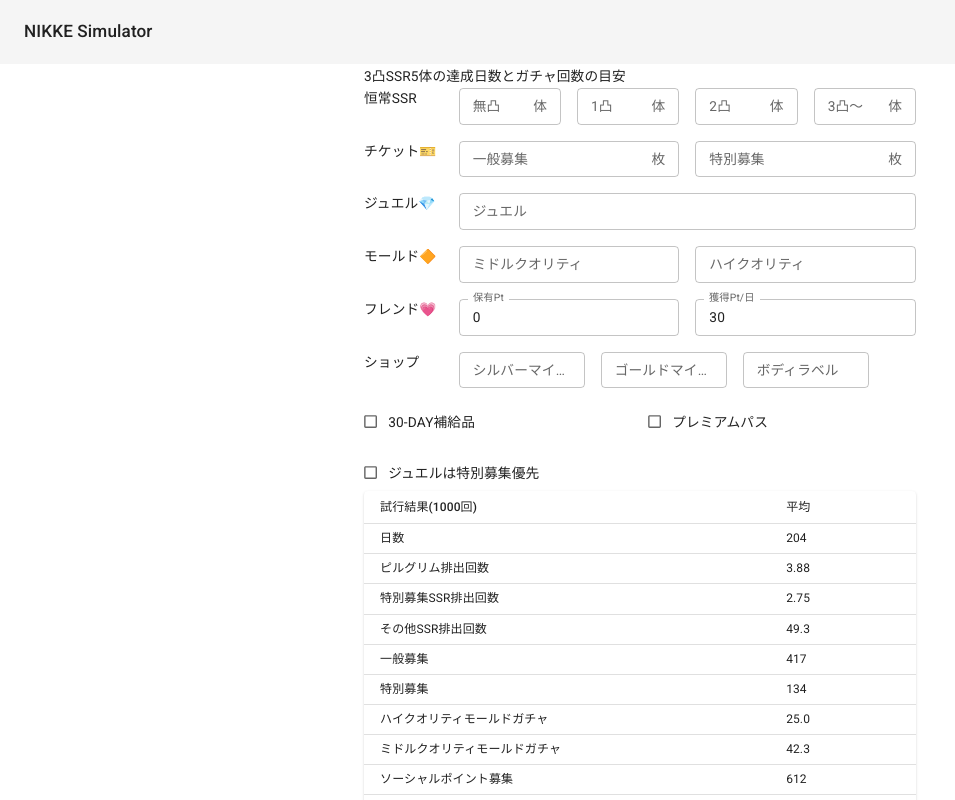
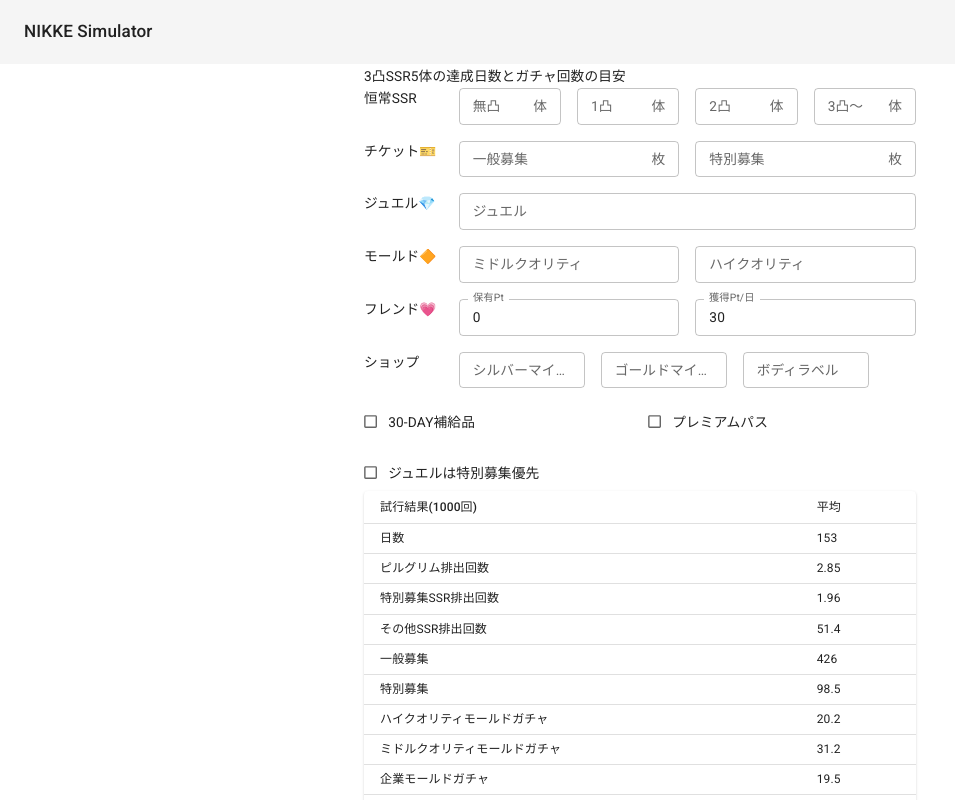
Before and after one commit to taroy5913/nikke-simulator, a React (Create React App) app: page / in a window 1280 px wide. Shown: the top 800 px of the page, without its empty margins (0-955 px from the left). Built offline with nearby package versions, Linux system fonts and the light colour scheme.

Commit message:
#24 Add tribe tower rewards.

```diff
--- a/src/App.tsx
+++ b/src/App.tsx
@@ -27,7 +27,9 @@
   subscriptionGems: 100,
   seasonPassMiddleQualityMolds: [10, 2, 2, 2, 10, 2, 2, 2, 2, 10, 2, 2, 2, 2, 10],
   premiumPassHighQualityMolds: [5, 3, 3, 3, 7, 3, 3, 3, 3, 7, 3, 3, 3, 3, 0],
-  premiumPassVouchers: [5, 1, 1, 1, 3, 1, 1, 1, 1, 3, 1, 1, 1, 1, 3]
+  premiumPassVouchers: [5, 1, 1, 1, 3, 1, 1, 1, 1, 3, 1, 1, 1, 1, 3],
+  companyTribeTowers: [[0], [1], [2], [0], [1], [2], [0, 1, 2]], // 曜日ごとの企業別トライブタワー(いったん、ピルグリムタワーをのぞく)
+  // companyTribeTowers: [[0], [1], [2,3], [0], [1], [2], [0, 1, 2, 3]], // 曜日ごとの企業別トライブタワー
 }
 interface Props {
   duplicates: number[]; // no body, single, duplicate, triplicate
@@ -54,6 +56,10 @@
   advancedVouchers: number;
   highQualityVouchers: number;
   middleQualityVouchers: number;
+  companyVouchers: number;
+
+  tribeTowerRewardGems: number;
+
   eventRewardGems: number;
   eventRewardVouchers: number;
   eventRewardAdvancedVouchers: number;
@@ -74,16 +80,20 @@
   numAdvanced: number; // 期間限定排出回数
   numOtherwise: number; // (ピルグリムと期間限定を除く)一般SSR排出回数
 }
-const getDefaultSample = (defaultValue:number=0): Sample => {
+const getDefaultSample = (): Sample => {
   return {
-    days: defaultValue,
-    friendVouchers: defaultValue,
-    spareBodies: defaultValue,
-    advancedSpareBodies: defaultValue,
-    vouchers: defaultValue,
-    advancedVouchers: defaultValue,
-    highQualityVouchers: defaultValue,
-    middleQualityVouchers: defaultValue,
+    days: 0,
+    friendVouchers: 0,
+    spareBodies: 0,
+    advancedSpareBodies: 0,
+    vouchers: 0,
+    advancedVouchers: 0,
+    companyVouchers: 0,
+    highQualityVouchers: 0,
+    middleQualityVouchers: 0,
+
+    tribeTowerRewardGems: 0,
+
     eventRewardGems: 0,
     eventRewardVouchers: 0,
     eventRewardAdvancedVouchers: 0,
@@ -115,10 +125,15 @@
   let advancedNikkes: number[] = new Array(100).fill(0);
   let vouchers = props.vouchers;
   let advancedVouchers = props.advancedVouchers;
+
   let gems = props.gems;
   let bodyLabelShopPoints = props.bodyLabelShopPoints;
   let middleQualityMolds = props.middleQualityMolds;
   let highQualityMolds = props.highQualityMolds;
+
+  let companiesMolds = [0, 0, 0, 0]; // TODO: add text field for pilgrim molds
+  let companyVouchers = 0;
+
   let friendPoints = props.friendPoints;
   let numFriends = props.numFriends;
   let mileageShopPoints = props.mileageShopPoints;
@@ -136,6 +151,24 @@
       res.subscriptionGems += RewardConfig.subscriptionGems;
     }
 
+    // tribe tower
+    const towerIndices = RewardConfig.companyTribeTowers[t % RewardConfig.companyTribeTowers.length]
+    for (let towerIndex of towerIndices) {
+      for (let dt = 0; dt < 3; ++dt) {
+        const nt = t + dt;
+        if (nt % 5 === 0) {
+          // 5の倍数階ならジュエルx100, 企業別モールドx5
+          gems += 100;
+          res.tribeTowerRewardGems += 100;
+          companiesMolds[towerIndex] += 5;
+        } else {
+          // 5の倍数階以外ならジュエルx50, 企業別モールドx1
+          gems += 50;
+          res.tribeTowerRewardGems += 50;
+          companiesMolds[towerIndex] += 1;
+        }
+      }
+    }
 
     if (t % 30 < RewardConfig.seasonPassMiddleQualityMolds.length) { // season pass
       middleQualityMolds += RewardConfig.seasonPassMiddleQualityMolds[t % 30];
@@ -267,6 +300,28 @@
       res.middleQualityVouchers += 1;
     }
 
+    // tribe tower for each company
+    for (let i = 0; i < companiesMolds.length; ++i) {
+      while (companiesMolds[i] >= 50) {
+        companyVouchers += 1;
+        res.companyVouchers += 1;
+        companiesMolds[i] -= 50;
+      }
+    }
+    while (companyVouchers > 0) {
+      const p = Math.random();
+      if (p < 0.5) { // SSR(50%)
+        nikkes[Math.floor(Math.random() * nikkes.length)] += 1;
+        nikkes = sortForWishlist(nikkes);
+        res.numOtherwise += 1;
+      } else if (p < 0.5 + 0.3) { // SR(30%)
+        bodyLabelShopPoints += 200;
+      } else {
+        bodyLabelShopPoints += 150;
+      }
+      companyVouchers -= 1;
+    }
+
     while (friendPoints >= 10) {
       const p = Math.random();
       if (p < 0.02) {
@@ -313,7 +368,7 @@
 
 const predict = (params: Props, num:number = 1000): {avg:Sample} => {
   let res = {
-    avg: getDefaultSample(0)
+    avg: getDefaultSample()
   }
 
   for (let k = 0; k < num; ++k) {
@@ -325,8 +380,11 @@
     res.avg.advancedSpareBodies += sample.advancedSpareBodies / num;
     res.avg.vouchers += sample.vouchers / num;
     res.avg.advancedVouchers += sample.advancedVouchers / num;
+    res.avg.companyVouchers += sample.companyVouchers / num;
     res.avg.highQualityVouchers += sample.highQualityVouchers / num;
     res.avg.middleQualityVouchers += sample.middleQualityVouchers / num;
+
+    res.avg.tribeTowerRewardGems += sample.tribeTowerRewardGems / num;
 
     res.avg.eventRewardGems += sample.eventRewardGems / num;
     res.avg.eventRewardVouchers += sample.eventRewardVouchers / num;
@@ -641,6 +699,10 @@
               <TableCell>{result.avg.middleQualityVouchers.toPrecision(3)}</TableCell>
             </TableRow>
             <TableRow>
+              <TableCell>企業モールドガチャ</TableCell>
+              <TableCell>{result.avg.companyVouchers.toPrecision(3)}</TableCell>
+            </TableRow>
+            <TableRow>
               <TableCell>ソーシャルポイント募集</TableCell>
               <TableCell>{result.avg.friendVouchers.toPrecision(3)}</TableCell>
             </TableRow>
@@ -677,6 +739,10 @@
             <TableRow>
               <TableCell>ウィークリーミッション達成</TableCell>
               <TableCell>{Math.floor(result.avg.weeklyMissionGems)}</TableCell>
+            </TableRow>
+            <TableRow>
+              <TableCell>企業別トライブタワー</TableCell>
+              <TableCell>{Math.floor(result.avg.tribeTowerRewardGems)}</TableCell>
             </TableRow>
             <TableRow>
               <TableCell>30-DAY補給品</TableCell>
```
